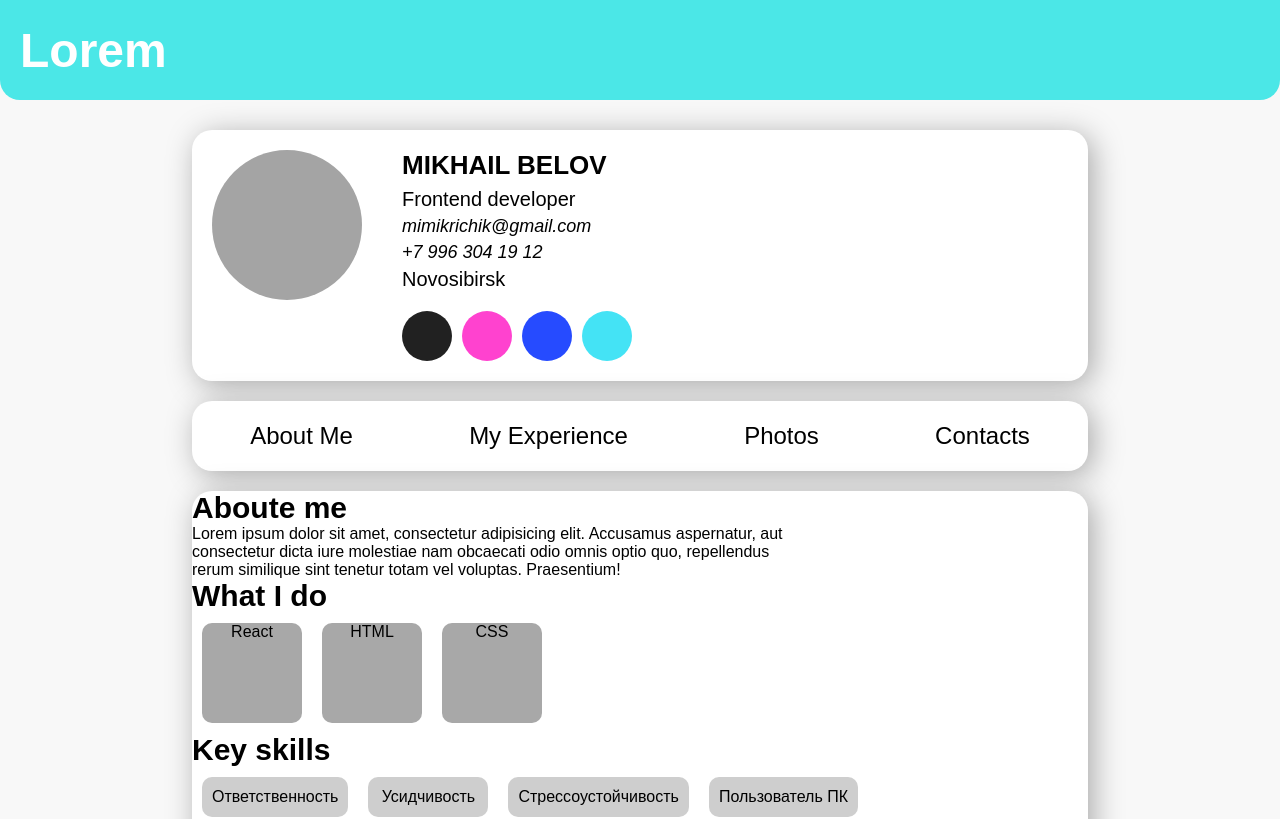
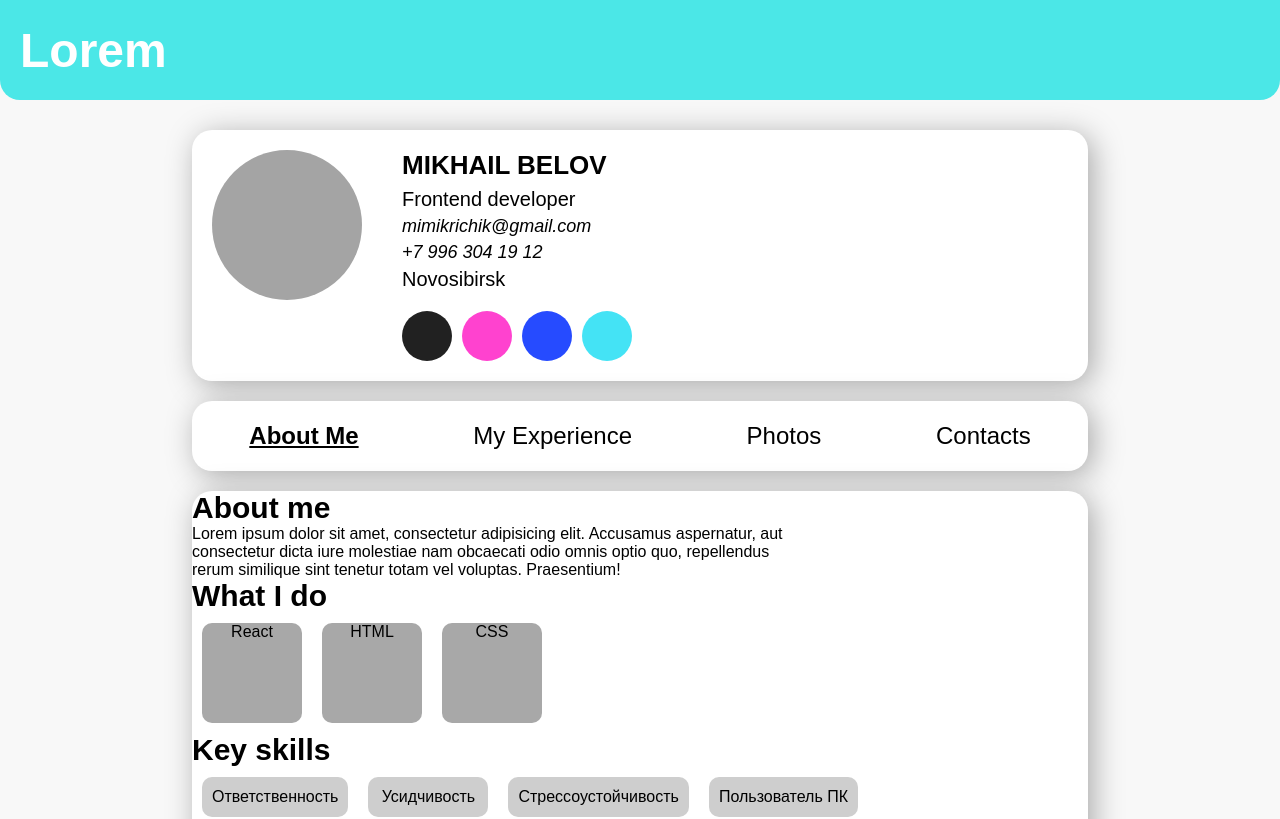
Before and after one commit to Wendiboy/belovCV, a React app: page / in a window 1280 px wide. Shown: the top 819 px of the page. Built offline with nearby package versions, Linux system fonts and the light colour scheme.

Commit message:
add SPA navigation

```diff
--- a/src/components/Content/AboutMe/AbouteMe.jsx
+++ b/src/components/Content/AboutMe/AboutMe.jsx
@@ -4,7 +4,7 @@ import './AboutMe.css';
 const AboutMe = () => {
     return (
         <div className='AboutMe'>
-            <h2 className='AboutMe__header'>Aboute me</h2>
+            <h2 className='AboutMe__header'>About me</h2>
             <p className='AboutMe__text'>Lorem ipsum dolor sit amet, consectetur adipisicing elit. Accusamus
                 aspernatur, aut consectetur dicta iure molestiae nam obcaecati odio omnis optio quo,
                 repellendus rerum similique sint tenetur totam vel voluptas. Praesentium!
--- a/src/components/Content/Content.jsx
+++ b/src/components/Content/Content.jsx
@@ -1,6 +1,6 @@
 import React from "react";
 import './Content.css';
-import AboutMe from "./AboutMe/AbouteMe.jsx";
+import AboutMe from "./AboutMe/AboutMe.jsx";
 import MyExprerience from "./MyExperience/MyExperience.jsx";
 import Photos from "./Photos/Photos.jsx";
 import { BrowserRouter, Route, Routes, NavLink } from "react-router-dom";
@@ -8,10 +8,9 @@ import { BrowserRouter, Route, Routes, NavLink } from "react-router-dom";
 const Content = () => {
     return (
         <div className='Content'>
-
             <Routes>
                 <Route path="/photos" element={<Photos />}/>
-                <Route path="/experience" element={<AboutMe />}/>
+                <Route path="/experience" element={<MyExprerience />}/>
                 <Route path="*" element={<AboutMe />}/>
             </Routes>
         </div>
--- a/src/components/MainMenu/MainMenu.css
+++ b/src/components/MainMenu/MainMenu.css
@@ -28,12 +28,14 @@
     text-transform: capitalize;
     height: 100%;
     cursor: pointer;
+    text-decoration: none;
+    color: black;
 }
 
-/*.MainMenu__elem__button.active{*/
-/*    font-weight: bold;*/
-/*    text-decoration: black;*/
-/*}*/
+.MainMenu__elem__button.active{
+    font-weight: bold;
+    text-decoration: underline;
+}
 
 .MainMenu__elem__button:hover{
    color: blue;
--- a/src/components/MainMenu/MainMenu.jsx
+++ b/src/components/MainMenu/MainMenu.jsx
@@ -1,29 +1,30 @@
 import React from "react";
 import './MainMenu.css';
+import {NavLink} from "react-router-dom";
 
 const MainMenu = () => {
     return (
         <div className='MainMenu'>
             <ul className='MainMenu__wrapper'>
                 <li className='MainMenu__elem'>
-                    <a className='MainMenu__elem__button'>
+                    <NavLink className='MainMenu__elem__button' to='/'>
                         about me
-                    </a>
+                    </NavLink>
                 </li>
                 <li className='MainMenu__elem'>
-                    <a className='MainMenu__elem__button'>
+                    <NavLink className='MainMenu__elem__button' to='/experience'>
                         my experience
-                    </a>
+                    </NavLink>
                 </li>
                 <li className='MainMenu__elem'>
-                    <a className='MainMenu__elem__button'>
+                    <NavLink className='MainMenu__elem__button' to='/photos'>
                         photos
-                    </a>
+                    </NavLink>
                 </li>
                 <li className='MainMenu__elem'>
-                    <a className='MainMenu__elem__button'>
+                    <NavLink className='MainMenu__elem__button' to='/contacts'>
                         contacts
-                    </a>
+                    </NavLink>
                 </li>
             </ul>
         </div>
```
Also changed, not shown: src/components/App.js (+0 -12 lines).
